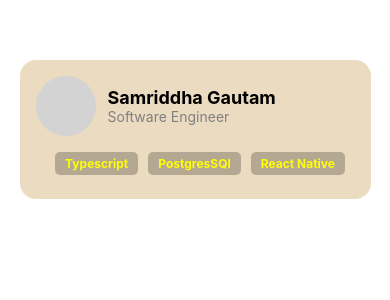
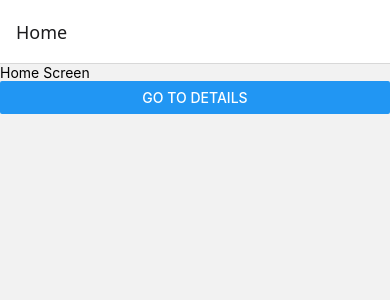
Before and after one commit to samriddha-gautam/React-Native-Class, a React Native app in the folder my-app/: screen / in a window 390 px wide. Shown: the top 300 px of the page. Built offline with nearby package versions, Linux system fonts and the light colour scheme.

Commit message:
Add: stack navigation

```diff
--- a/my-app/App.tsx
+++ b/my-app/App.tsx
@@ -1,95 +1,38 @@
-import { View , StyleSheet, Dimensions,Text} from "react-native";
+import {NavigationContainer} from "@react-navigation/native"
+import { createNativeStackNavigator } from "@react-navigation/native-stack"
+import { View,Text , Button } from "react-native"
 
-const screenWidth = Dimensions.get("window").width;
-
-type Skill = {
-  id:number ,
-  name:string
+type RootStackParamList = {
+  Home:undefined
+  Details:undefined
 }
 
-const skills : Skill[] =[
-  {
-    id:1,
-    name:'Typescript'
-  },
-  {
-    id:2,
-    name:'PostgresSQl'
-  },
-  {
-    id:3,
-    name:'React Native'
-  },
-]
+const Stack = createNativeStackNavigator<RootStackParamList>()
 
-export default function App(){
+function HomeScreen({navigation}:any) {
   return(
-    <View style={styles.container}>
-      <View style={styles.header}>
-        <View style={styles.avatarPlaceholder}/>
-        <View>
-            <Text style={styles.name}>Samriddha Gautam</Text>
-            <Text style={styles.role}>Software Engineer</Text>
-        </View>
-      </View>
-      <View style={styles.skillsRow}>
-        {skills.map((skill)=>(
-          <View key={skill.id} style={styles.skillsBadge}>
-             <Text style={styles.skillText}>{skill.name}</Text>
-          </View>
-        ))}
-      </View>
+    <View>
+      <Text>Home Screen</Text>
+      <Button title="Go to Details" onPress={()=>navigation.navigate("Details")}/>
     </View>
   )
 }
 
+function DetailsScreen(){
+  return(
+    <View>
+      <Text>Details Screen</Text>
+    </View>
+  )
+}
 
-const styles = StyleSheet.create({
-  container:{
-    width:screenWidth * 0.9,
-    marginTop:60,
-    alignSelf:'center',
-    padding:16,
-    backgroundColor:'#ebdbc1',
-    borderRadius:16
-  },
-  header:{
-    flexDirection:"row",
-    alignItems:"center",
-    marginBottom:16,
-  },
-  avatarPlaceholder:{
-    width:60,
-    height:60,
-    borderRadius:30,
-    backgroundColor:"lightgray",
-    marginRight:12
-  },
-  name:{
-    fontSize:18,
-    fontWeight:'bold'
-  },
-  role:{
-    fontSize:14,
-    color:"gray"
-  },
-  skillsRow:{
-    flexDirection:'row',
-    justifyContent:'center',
-    flexWrap:'wrap'
-  },
-  skillsBadge:{
-    backgroundColor:"#b5a892",
-    paddingVertical:4,
-    paddingHorizontal:10,
-    borderRadius:5,
-    marginLeft:10,
-    marginBottom:8
-
-  },
-  skillText:{
-    color:"yellow",
-    fontSize:12,
-    fontWeight:"bold"
-  }
-})
+export default function App(){
+  return(
+    <NavigationContainer>
+      <Stack.Navigator initialRouteName="Home">
+        <Stack.Screen name="Home" component={HomeScreen}/>
+        <Stack.Screen name="Details" component={DetailsScreen}/>
+      </Stack.Navigator>
+    </NavigationContainer>
+  )
+}
```
Also changed, not shown: my-app/package.json (+8 -1 lines), 1 other file (tests, documents, lock files or other folders).
